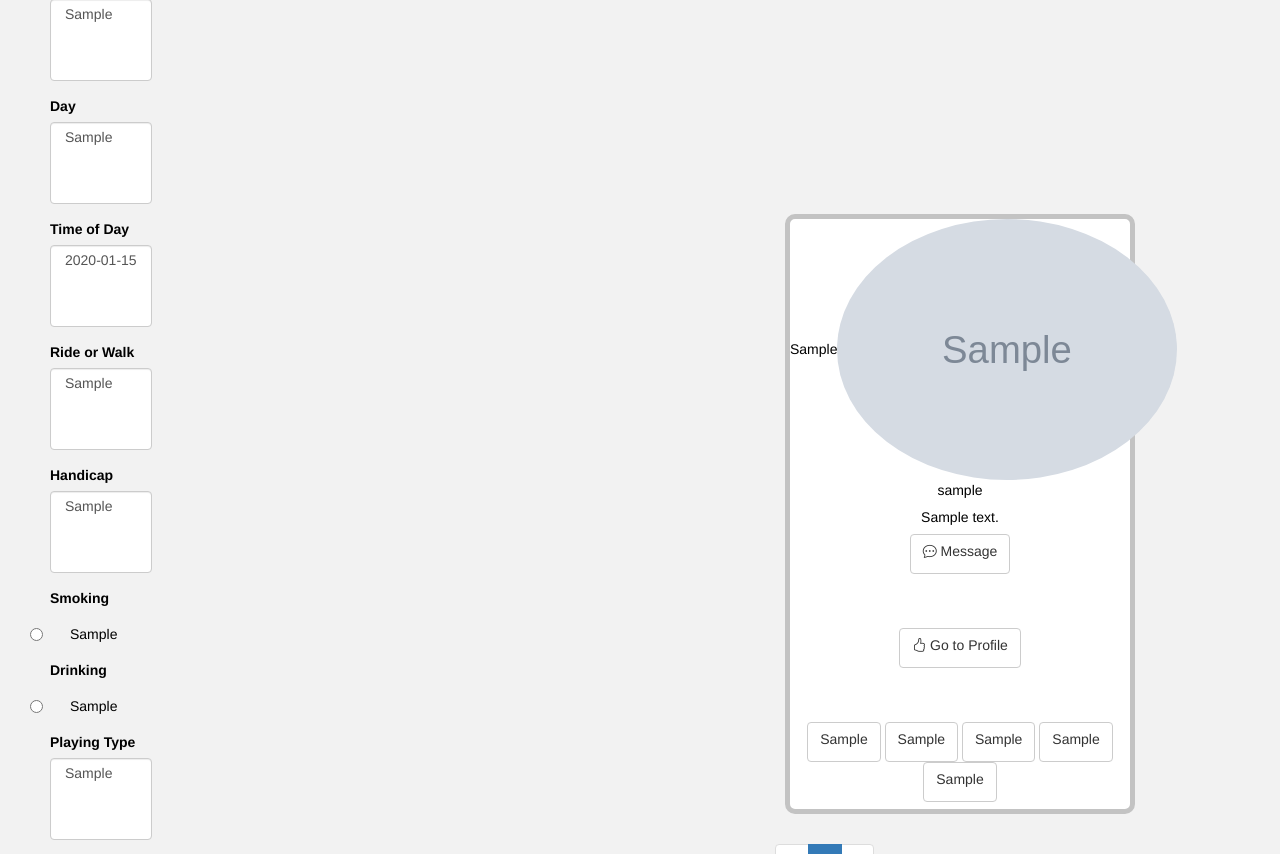
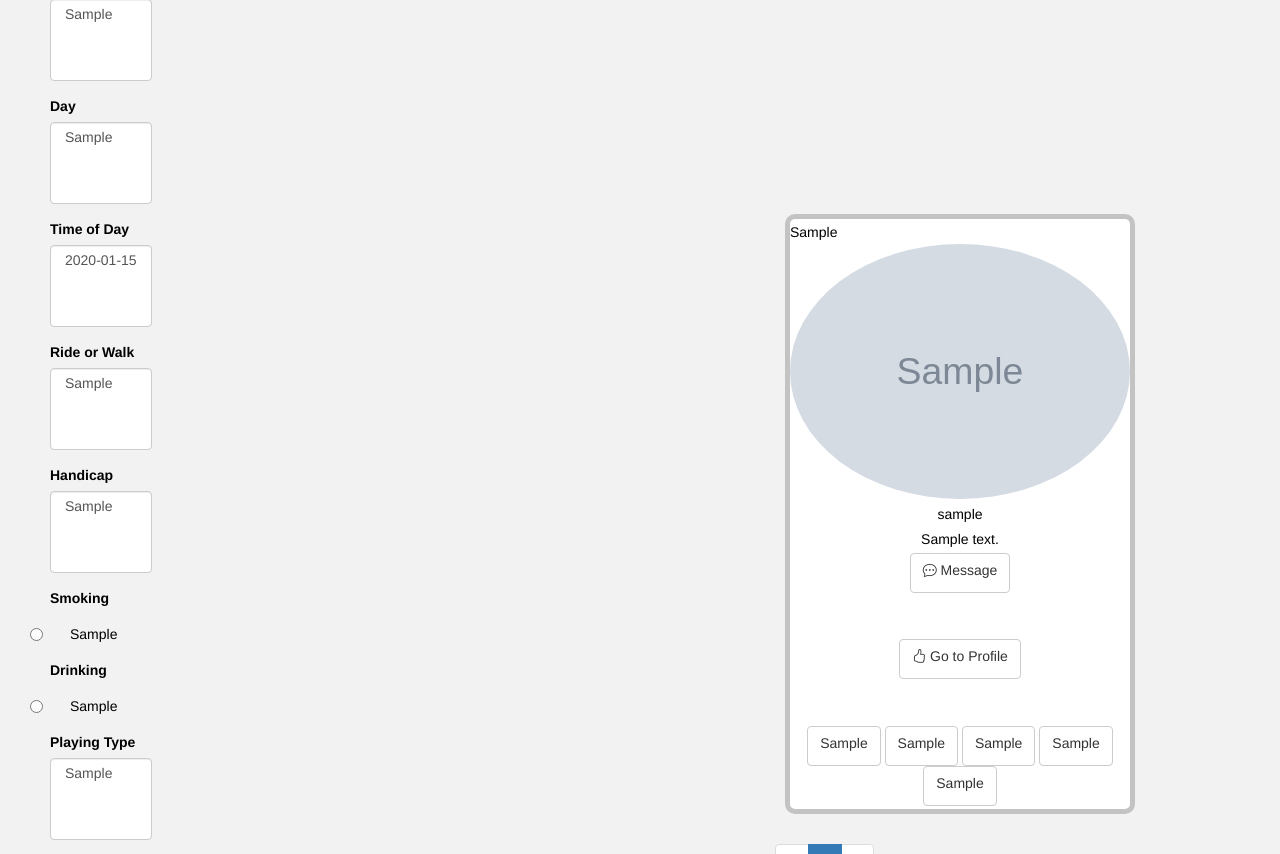
Before and after one commit to jsiu1248/tee_timers, a Flask app: page /match in a window 1280 px wide. Shown: the part 166-1020 px from the top of the page. Run offline with Flask 3, Linux system fonts and the light colour scheme; a user stored in the database is signed in; tables that the repository leaves empty hold one stand-in row (values such as "Sample post"); grey boxes marked "Sample" are stand-in pictures; style sheets or scripts are compiled from the project's sources; some libraries are stand-ins or nearby versions.

Commit message:
fixed formatting with profile cards

```diff
--- a/app/templates/match.html
+++ b/app/templates/match.html
@@ -21,7 +21,7 @@
     <br>
     <div id="matches-grid" class="matches-grid">
 
-        <body class="users">
+        <div class="users">
 
 
             {% for user in users %}
@@ -31,7 +31,7 @@
 
 
                 <div class="flex-item">
-                    <div style='display: inline-flex;'>
+                    <p style='display: inline-flex;'>
                         <p style="  display: flex;
                         align-items: center; ">
                             {{user.City.city}}
@@ -41,7 +41,7 @@
                         {% if user.Img.img%}
                         <img class="rounded-circle account-img img-responsive center-block d-block mx-auto"
                             src="../static/{{user.Img.img}}">
-                    </div>
+                    <p>
                     {% endif %}
 
                     <a href="{{ url_for('main.user', username=user.username) }}">
@@ -96,26 +96,24 @@
                         </a>
                         {% endif %}
                     </div>
-                </div>
 
 
                     {# add image of user#}
                     {# have to link to the message between user1 and user2 or start a new message between between#}
 
-            </body>
+                </div>
 
+                {% endfor %}
                 <div>
-            {% endfor %}
-
                     {% if pagination %}
                     {{ macros.pagination_widget(pagination, '.match') }}
                     {% endif %}
                 </div>
             </div>
-
         </body>
 
-    </body>
+    </div>
+</div>
 {# username, #}
 
 {# create gender with choices for a filter#}
```
Lines whose indentation alone changed are shown as unchanged.
